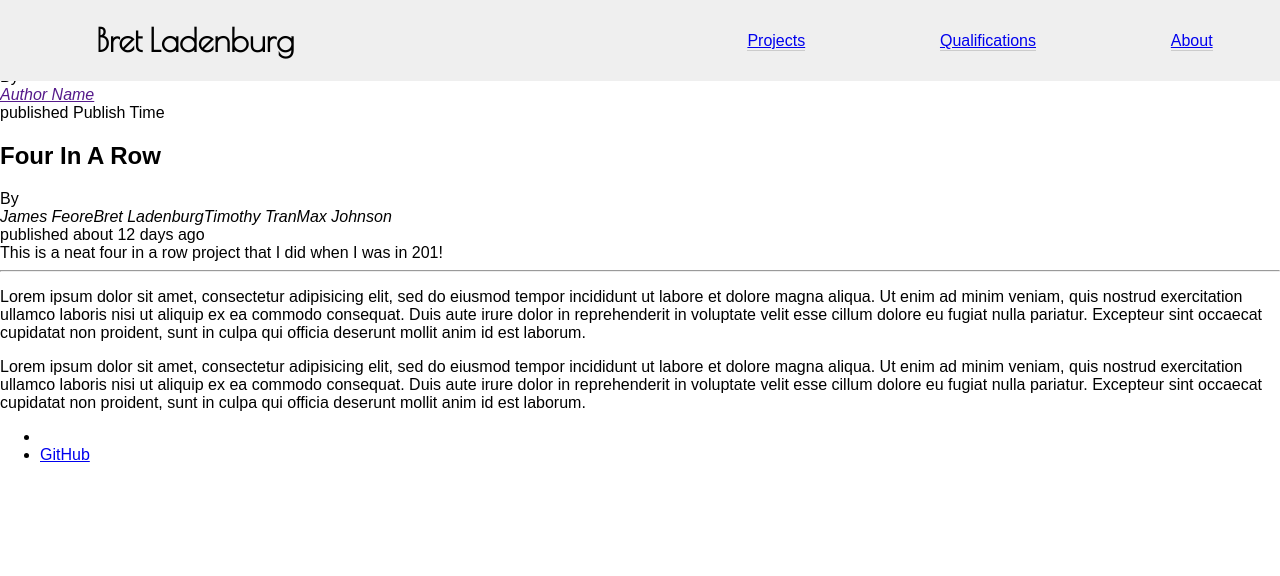
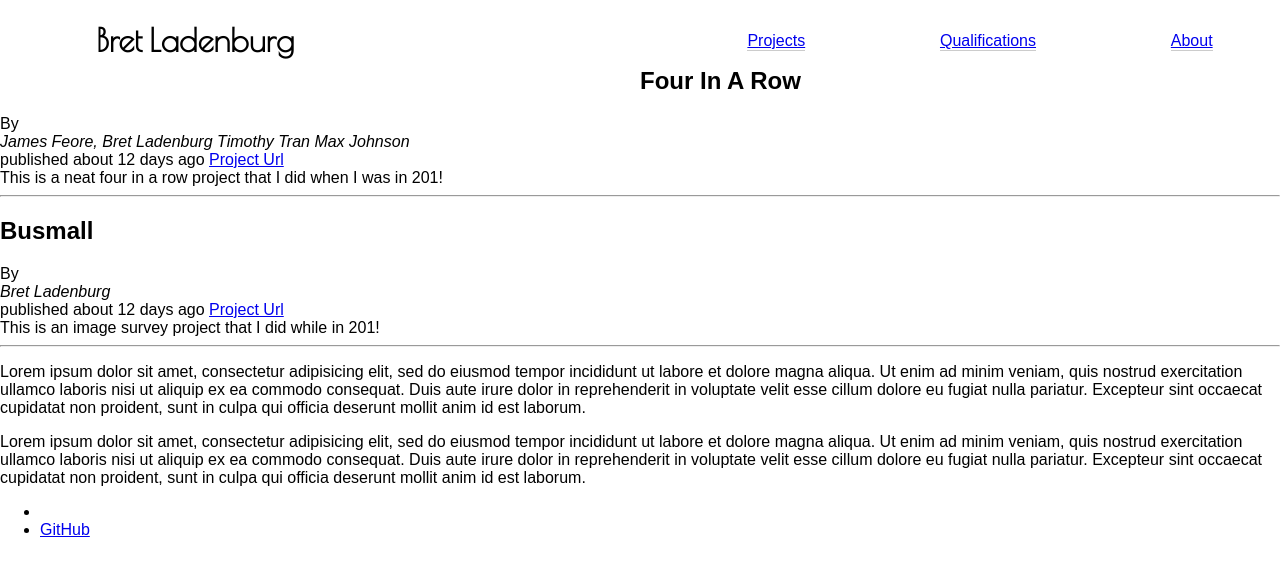
Before and after one commit to bretladenburg/portfolio, a plain HTML site: page index.html in a window 1280 px wide. Drawn offline with nearby package versions, Linux system fonts and the light colour scheme.

Commit message:
made some changes to the code for the 2nd lab assignment and also added a view.js file to the scripts directory

```diff
--- a/index.html
+++ b/index.html
@@ -41,7 +41,7 @@
            <div class="byline">
              By <address><a href="">Author Name</a></address>
              published <time pubdate datetime="2000-01-01">Publish Time</time>
-             <div class='gitHubUrl'></div>
+             <a href="" class='projectUrl'>Project Url</a>
            </div>
          </header>
          <section class="article-body"></section>
@@ -64,5 +64,8 @@
     </footer>
     <script type="text/javascript" src='scripts/data.js'></script>
     <script type="text/javascript" src='scripts/app.js'></script>
+    <script type="text/javascript" src='scripts/view.js'></script>
+
+    </script>
   </body>
 </html>
--- a/scripts/app.js
+++ b/scripts/app.js
@@ -6,33 +6,22 @@ function Article (rawDataObj) {
   this.title = rawDataObj.title;
   this.category = rawDataObj.category;
   this.authors = rawDataObj.authors;
-  this.gitHubUrl = rawDataObj.gitHubUrl;
+  this.projectUrl = rawDataObj.projectUrl;
   this.publishedOn = rawDataObj.publishedOn;
   this.body = rawDataObj.body;
 }
 
 Article.prototype.toHtml = function() {
   var $newArticle = $('article.template').clone();
-
+  $newArticle.removeClass('template');
   if (!this.publishedOn) $newArticle.addClass('draft');
   $newArticle.data('category', this.category);
   $newArticle.find('h2').html(this.title);
   $newArticle.find('address').html(this.authors);
-  $newArticle.find('.gitHubUrl').html(this.gitHubUrl);
+  $newArticle.find('a').attr('href', this.projectUrl);
+  console.log(this.projectUrl);
   $newArticle.find('.article-body').html(this.body);
   $newArticle.find('time').html('about ' + parseInt((new Date() - new Date(this.publishedOn))/60/60/24/1000) + ' days ago');
   $newArticle.append('<hr>');
   return $newArticle;
 };
-
-rawData.sort(function(a,b) {
-  return (new Date(b.publishedOn)) - (new Date(a.publishedOn));
-});
-
-rawData.forEach(function(articleObject) {
-  articles.push(new Article(articleObject));
-});
-
-articles.forEach(function(article) {
-  $('#articles').append(article.toHtml());
-});
--- a/scripts/data.js
+++ b/scripts/data.js
@@ -4,9 +4,18 @@ var rawData = [
   {
     title:       'Four In A Row',
     category:    'game',
-    authors:      ['James Feore', 'Bret Ladenburg', 'Timothy Tran', 'Max Johnson'],
-    gitHubUrl:   '',
+    authors:      ['James Feore, ' , 'Bret Ladenburg ' , 'Timothy Tran ' , 'Max Johnson'],
+    projectUrl:   'https://jjfeore.github.io/fourinarow/',
     publishedOn: 'March 31, 2017',
     body:        'This is a neat four in a row project that I did when I was in 201!'
-  }
+  },
+
+  {
+    title:       'Busmall',
+    category:    'Image Survey',
+    authors:      ['Bret Ladenburg'],
+    projectUrl:   'https://bretladenburg.github.io/bus-mall/',
+    publishedOn: 'March 31, 2017',
+    body:        'This is an image survey project that I did while in 201!'
+  },
 ]
--- /dev/null
+++ b/scripts/view.js
@@ -0,0 +1,13 @@
+'use strict';
+
+rawData.sort(function(a,b) {
+  return (new Date(b.publishedOn)) - (new Date(a.publishedOn));
+});
+
+rawData.forEach(function(articleObject) {
+  articles.push(new Article(articleObject));
+});
+
+articles.forEach(function(article) {
+  $('#articles').append(article.toHtml());
+})
--- a/styles/base.css
+++ b/styles/base.css
@@ -3,10 +3,10 @@ img {
 }
 
 .fixed-header {
-  position: fixed;
+  /*position: fixed;*/
   width: 100%;
   background-color: #efefef;
-  z-index: 10;
+  /*z-index: 10;*/
 
 }
 
--- a/styles/modules.css
+++ b/styles/modules.css
@@ -5,6 +5,7 @@
 
 .fixed-header {
   width: 100%
+  margin: 5px;
 }
 
 .float-left {
@@ -24,7 +25,7 @@
 }
 
 .template {
-
+  display: none;
 }
 
 .byline {
```
